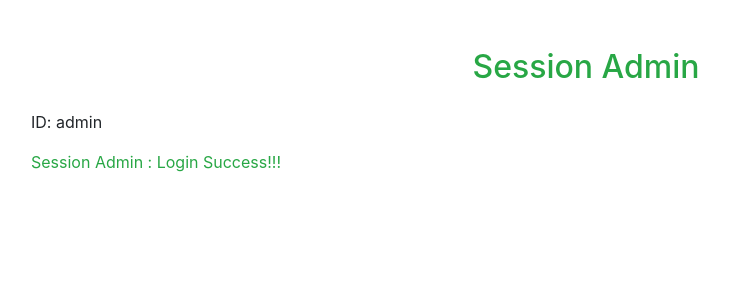
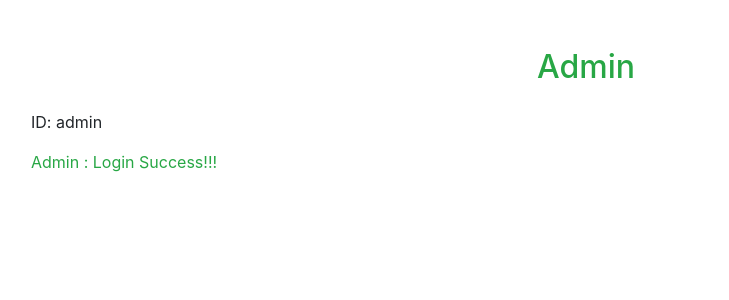
Before and after one commit to CJYjob/Normaltic_Study, a PHP site: page /admin.php in a window 1280 px wide. Shown: the top 300 px of the page, without its empty margins (54-783 px from the left). Run offline with PHP 8.4, Linux system fonts and the light colour scheme; the visitor is signed in with stand-in values (Sample User, id 1).

Commit message:
index.php, admin.php 수정 완료료

```diff
--- a/week3/admin.php
+++ b/week3/admin.php
@@ -1,4 +1,4 @@
-<!-- session_admin.php -->
+<!-- admin.php -->
 
 <!DOCTYPE html>
 <html lang="ko">
@@ -6,24 +6,25 @@
     <meta charset="UTF-8">
     <meta name="viewport" content="width=device-width, initial-scale=1, shrink-to-fit=no">
     <link rel="stylesheet" href="https://stackpath.bootstrapcdn.com/bootstrap/4.5.2/css/bootstrap.min.css">
-    <title>Session_Admin</title>
+    <title>Admin</title>
 </head>
 <body>
     <div class="container mt-5">
-        <h2 class="text-center"><p class='text-success'>Session Admin</p></h2>
+        <h2 class="text-center"><p class='text-success'>Admin</p></h2>
 
         <?php
+
         // Session 시작
         session_start();
 
-        // Session을 시작할 때, Session ID 갱신하기.(보안 조치)
+        // Session ID 갱신하기.(보안 조치)
         // Argument로 true를 전달하면, 이전 Session Data까지 삭제하고, 완전히 새로운 Session을 생성함.
         session_regenerate_id();
 
         // 비회원이 /session_admin.php 경로를 통해 admin page에 접근하면
         if (!isset($_SESSION['id']) || $_SESSION['id'] !== 'admin') {
             // session_login.php로 Redirection 시킴
-            header('Location: session_login.php');
+            header('Location: login.php');
             exit;
         }
 
@@ -31,7 +32,7 @@
 
         echo "<div class='mt-4'>";
         echo "<p>ID: " . htmlspecialchars($userID) . "</p>";
-        echo "<p class='text-success'>Session Admin : Login Success!!!</p>";
+        echo "<p class='text-success'>Admin : Login Success!!!</p>";
         echo "</div>";
 
         ?>
```
Also changed, not shown: week3/index.php (+6 -6 lines).
